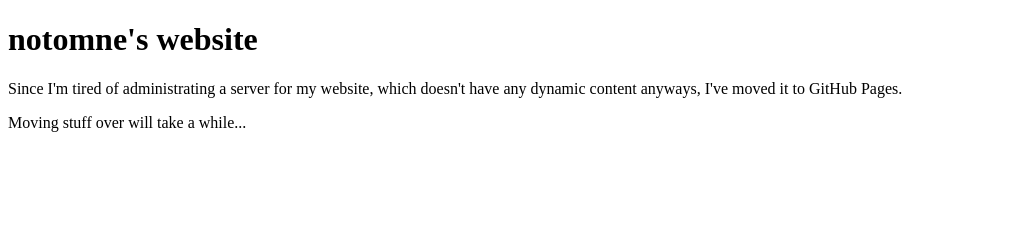
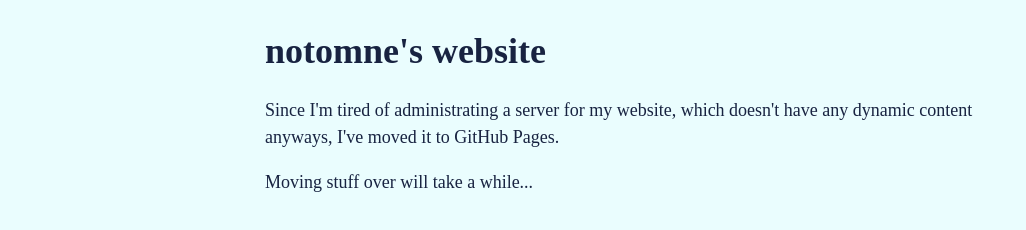
Before and after one commit to notomne/notomne.github.io, a plain HTML site: page index.html in a window 1280 px wide. Shown: the whole page, without its empty margins (0-1026 px from the left). Drawn offline with Linux system fonts and the light colour scheme.

Commit message:
add styles

```diff
--- a/index.html
+++ b/index.html
@@ -2,6 +2,8 @@
 <html>
 	<head>
 		<title>!omne</title>
+		<link rel=stylesheet href=/style-ocean.css />
+		<link rel=stylesheet href=/style.css />
 	</head>
 	<body>
 		<h1>notomne's website</h1>
--- /dev/null
+++ b/style-enby.css
@@ -0,0 +1,15 @@
+/*
+ * non-binary
+ *
+ * yellow #fcf434
+ * white  #ffffff
+ * purple #9c59d1
+ * black  #2c2c2c
+ */
+
+:root {
+	--bg: #2c2c2c;
+	--fg: #ffffff;
+	--accent-lc: #fcf434;
+	--accent-hc: #9c59d1;
+}
--- /dev/null
+++ b/style-ice.css
@@ -0,0 +1,15 @@
+/*
+ * icy sky
+ *
+ * light blue #99d3df
+ * blue       #88bbd6
+ * near white #e9e9e9
+ * light grey #cdcdcd
+ */
+
+:root {
+	--bg: #cdcdcd;
+	--fg: #e9e9e9;
+	--accent-lc: #99d3df;
+	--accent-hc: #88bbd6;
+}
--- /dev/null
+++ b/style-ocean.css
@@ -0,0 +1,22 @@
+/*
+ * ocean: light version
+ * based on my pfp as of 2023 december
+ *
+ * https://coolors.co/palette/182341-3c6394-9feafe-eafdfe-e3f4bd-b4c7b8
+ *
+ * depths    #182341
+ * ocean     #3c6394
+ * sky       #9feafe
+ * off-white #eafdfe
+ * mint      #e3f4bd
+ * sage      #b4c7b8
+ */
+
+:root {
+	--fg: #182341;
+	--fg-faded: #3c6394;
+	--bg-faded: #9feafe;
+	--bg: #eafdfe;
+	--accent-lc: #e3f4bd;
+	--accent-hc: #b3c7b8;
+}
--- /dev/null
+++ b/style.css
@@ -0,0 +1,19 @@
+body {
+	margin: 30px auto;
+	max-width: 750px;
+	line-height: 1.5;
+	font-size: 18px;
+}
+
+body {
+	background-color: var(--bg);
+	color: var(--fg);
+}
+
+h1, h2, h3 {
+	line-height: 1.2;
+}
+
+a {
+	color: var(--accent-hc);
+}
```
